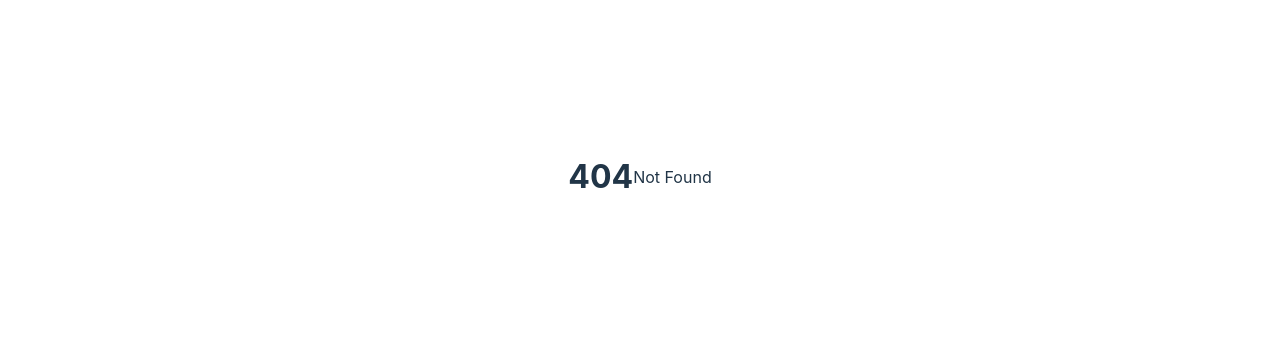
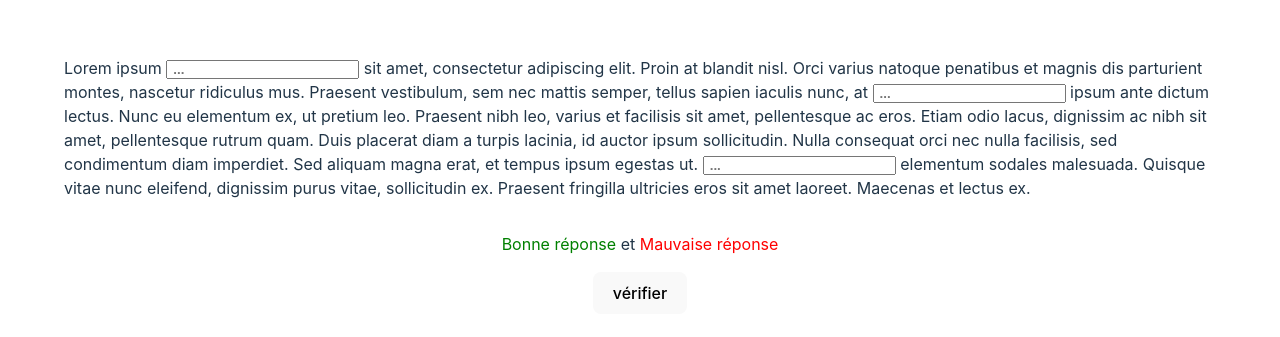
Before and after one commit to LauraR40/Fishdex, a SvelteKit app: page /quizz in a window 1280 px wide. Before the commit this address had no page. Shown: the part 223-560 px from the top of the page. Built offline with nearby package versions, Linux system fonts and the light colour scheme.

Commit message:
proto quizz (texte trou)

```diff
--- /dev/null
+++ b/src/routes/quizz/+page.svelte
@@ -0,0 +1,60 @@
+<script>
+  import { onMount } from "svelte";
+
+  let answers = ["dolor", "scelerisque", "Nullam"];
+
+  function verifier() {
+    const spans = [...document.querySelectorAll("input.answer")];
+    for (let i = 0; i < spans.length; i++) {
+      const span = spans[i];
+      span.classList.remove("wrong", "right");
+      if (span.value != "...") {
+        if (span.value == answers[i]) {
+          span.classList.add("right");
+        } else {
+          span.classList.add("wrong");
+        }
+      }
+    }
+  }
+</script>
+
+<div class="col" style="padding: 5vw;">
+  <p>
+    Lorem ipsum <input placeholder="..." class="answer" />
+    sit amet, consectetur adipiscing elit. Proin at blandit nisl. Orci varius natoque
+    penatibus et magnis dis parturient montes, nascetur ridiculus mus. Praesent vestibulum,
+    sem nec mattis semper, tellus sapien iaculis nunc, at
+    <input placeholder="..." class="answer" /> ipsum ante dictum lectus. Nunc eu
+    elementum ex, ut pretium leo. Praesent nibh leo, varius et facilisis sit
+    amet, pellentesque ac eros. Etiam odio lacus, dignissim ac nibh sit amet,
+    pellentesque rutrum quam. Duis placerat diam a turpis lacinia, id auctor
+    ipsum sollicitudin. Nulla consequat orci nec nulla facilisis, sed
+    condimentum diam imperdiet. Sed aliquam magna erat, et tempus ipsum egestas
+    ut.
+    <input placeholder="..." class="answer" /> elementum sodales malesuada. Quisque
+    vitae nunc eleifend, dignissim purus vitae, sollicitudin ex. Praesent fringilla
+    ultricies eros sit amet laoreet. Maecenas et lectus ex.
+  </p>
+
+  <p>
+    <span class="right">Bonne réponse</span> et
+    <span class="wrong">Mauvaise réponse</span>
+  </p>
+
+  <button class="button" on:click={verifier}>vérifier</button>
+</div>
+
+<style>
+  .answer {
+    font-weight: 900;
+    padding: 0 5px;
+  }
+
+  .wrong {
+    color: red;
+  }
+  .right {
+    color: green;
+  }
+</style>
```
